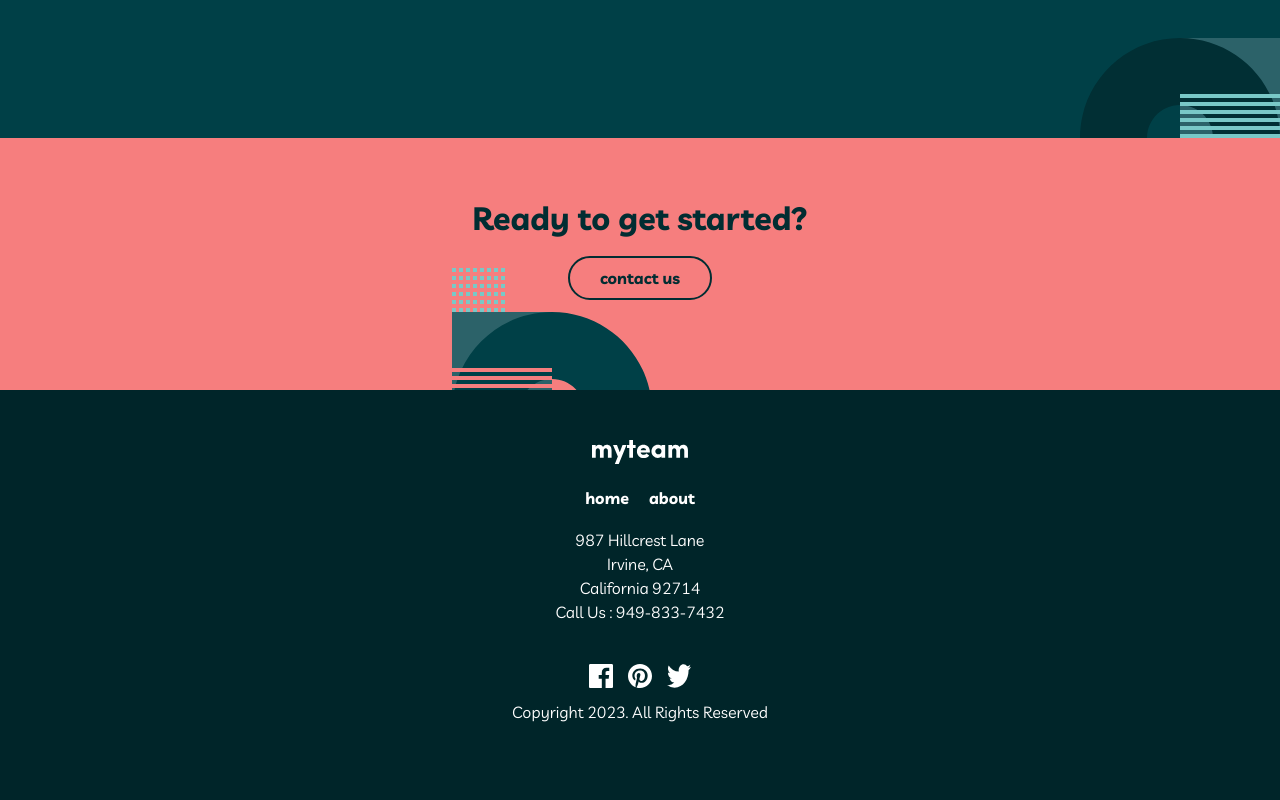
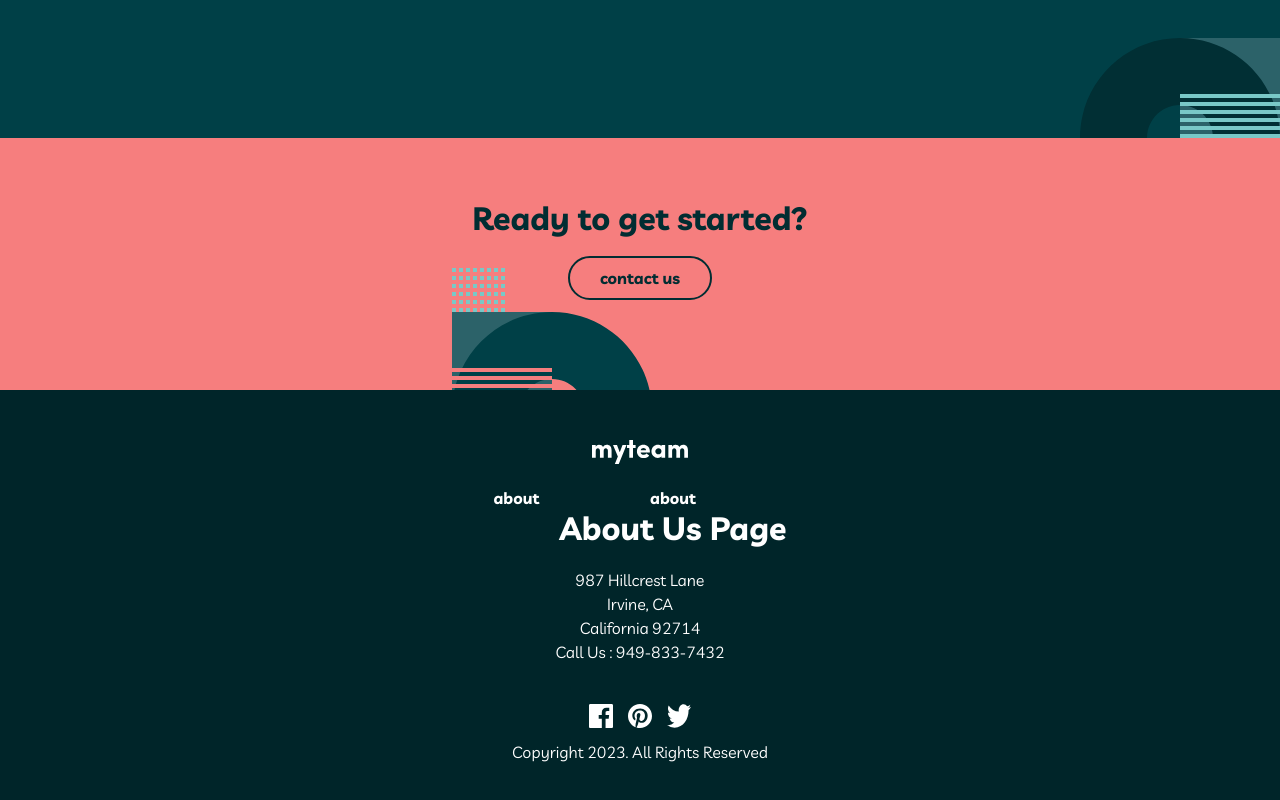
Before and after one commit to data-sets/multi-page, a React (Create React App) app: page /about in a window 1280 px wide. Shown: the part 2172-2972 px from the top of the page. Built offline with nearby package versions, Linux system fonts and the light colour scheme.

Commit message:
added: route page

```diff
--- a/src/App.js
+++ b/src/App.js
@@ -1,4 +1,5 @@
 import React from "react";
+
 import Main from "./assets/modules/Main";
 import Header from "./assets/modules/Header";
 import Testimonial from "./assets/modules/Testimonial";
--- a/src/assets/modules/Footer.js
+++ b/src/assets/modules/Footer.js
@@ -1,11 +1,19 @@
-import React, { Component } from "react";
+import React from "react";
+import {
+  BrowserRouter as Router,
+  NavLink,
+  Routes,
+  Route,
+} from "react-router-dom";
+
 import logo from "../images/logo.svg";
 import facebook from "../images/icon-facebook.svg";
 import twitter from "../images/icon-twitter.svg";
 import pinterest from "../images/icon-pinterest.svg";
 
-export default class Footer extends Component {
-  render() {
+import About from "./pages/About";
+
+export default function Footer() {
   return (
     <>
       <footer className="footer">
@@ -15,14 +23,20 @@ export default class Footer extends Component {
         <div>
           <ul className="footer__nav">
             <li>
-                <a href="/" target="_blank">
-                  home
+              <a href="./pages/About" target="_blank">
+                about
               </a>
             </li>
             <li>
-                <a href="/" target="_blank">
+              <Router>
+                <NavLink exact to="/about">
                   about
-                </a>
+                </NavLink>
+
+                <Routes>
+                  <Route path="/about" element={<About />} />
+                </Routes>
+              </Router>
             </li>
           </ul>
         </div>
@@ -51,4 +65,3 @@ export default class Footer extends Component {
     </>
   );
 }
-}
--- a/src/assets/modules/Header.js
+++ b/src/assets/modules/Header.js
@@ -1,7 +1,9 @@
 import React, { Component } from "react";
+
 import logo from "../images/logo.svg";
 import burger from "../images/icon-hamburger.svg";
 import pattern from "../images/bg-pattern-home-2.svg";
+
 export default class Header extends Component {
   render() {
     return (
--- /dev/null
+++ b/src/assets/modules/pages/About.jsx
@@ -0,0 +1,13 @@
+import React, { Component } from "react";
+
+export default class About extends Component {
+  render() {
+    return (
+      <>
+        <div>
+          <h1>About Us Page</h1>
+        </div>
+      </>
+    );
+  }
+}
--- a/src/scss/globals/_main.scss
+++ b/src/scss/globals/_main.scss
@@ -10,8 +10,11 @@
   box-sizing: border-box;
 }
 
+html {
+  font-size: 16px;
+}
+
 body {
-  font-size: 16px;
   background-color: v.$dark-green;
 }
 
```
Also changed, not shown: src/assets/modules/pages/Contact.jsx (added, +13 -0 lines), src/dist/style.css, 1 other file (tests, documents, lock files or other folders). Lines whose indentation alone changed are shown as unchanged.
